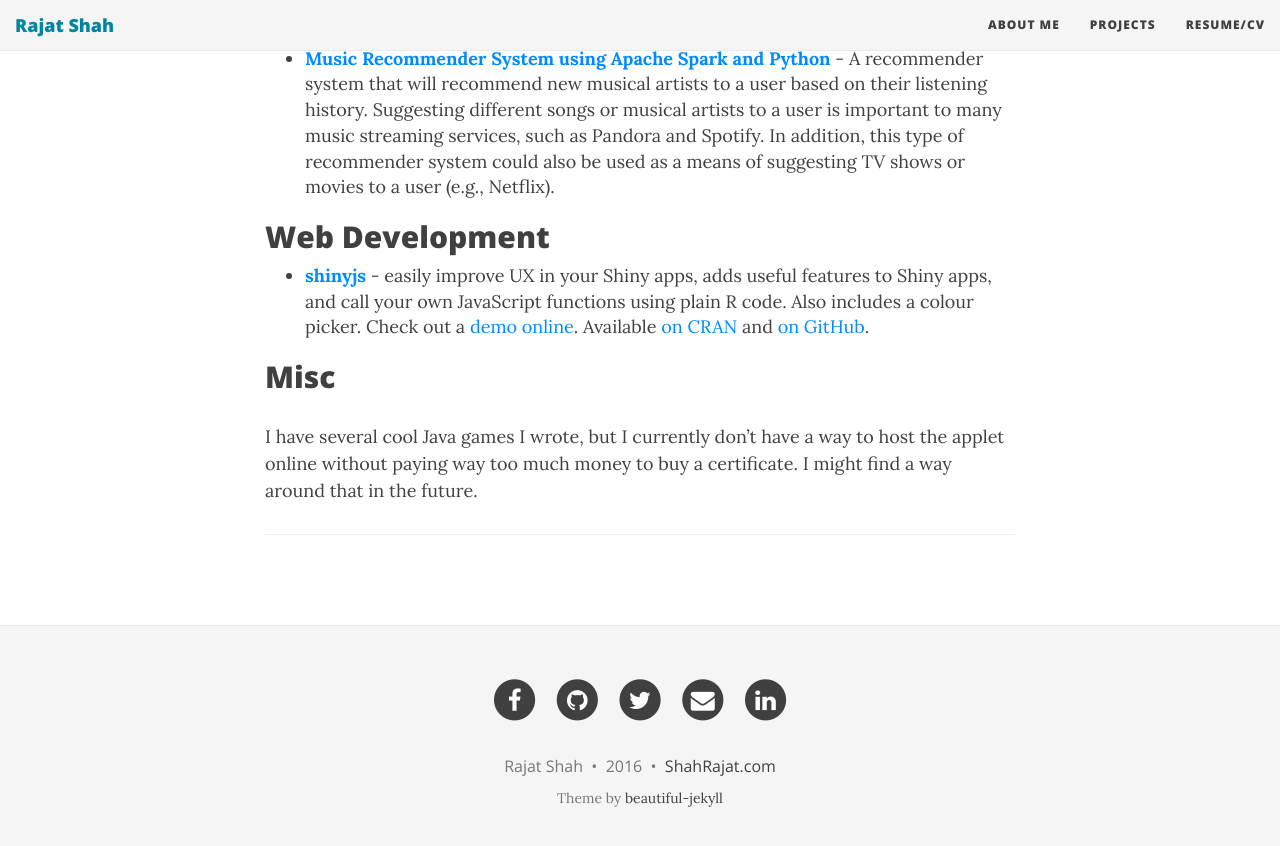
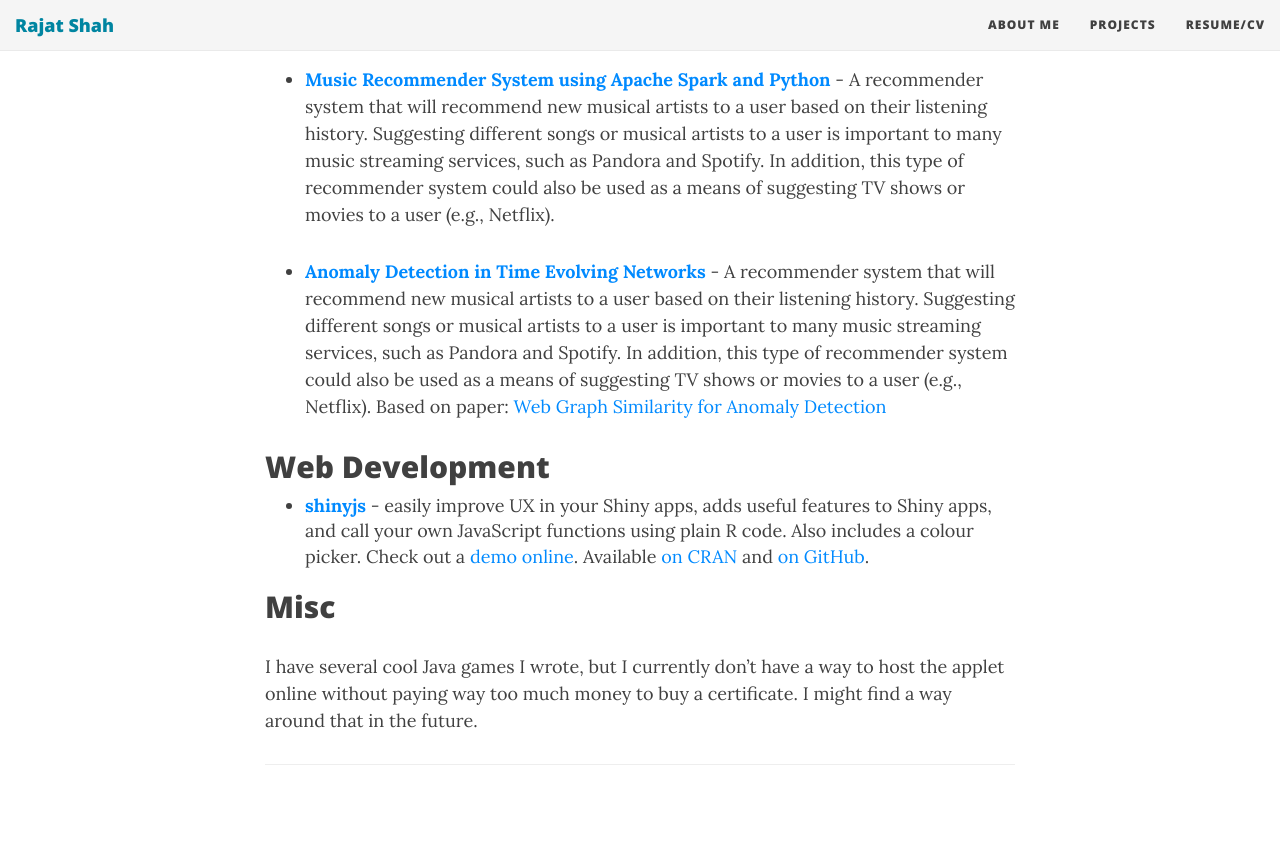
Before and after one commit to shahrajat/shahrajat.github.io, a Jekyll site: the page built from projects.md, in a window 1280 px wide and 900 px high, scrolled down 434 px. Shown: the top 846 px of the window. Built offline with Jekyll 4.4.1, drawn with Linux system fonts in a browser that asks for light colours; nearby versions of some CDN libraries; comment, search, counter and statistics services are not loaded.

Commit message:
Updated projects.md

```diff
--- a/projects.md
+++ b/projects.md
@@ -14,6 +14,9 @@ A collection of projects in have done either in my free time or during Masters a
 
 -  **[Music Recommender System using Apache Spark and Python](https://github.com/shahrajat/Data-Science/tree/master/music-recommender)** - A recommender system that will recommend new musical artists to a user based on their listening history. Suggesting different songs or musical artists to a user is important to many music streaming services, such as Pandora and Spotify. In addition, this type of recommender system could also be used as a means of suggesting TV shows or movies to a user (e.g., Netflix).
 
+-  **[Anomaly Detection in Time Evolving Networks](https://github.com/shahrajat/Data-Science/tree/master/music-recommender)** - A recommender system that will recommend new musical artists to a user based on their listening history. Suggesting different songs or musical artists to a user is important to many music streaming services, such as Pandora and Spotify. In addition, this type of recommender system could also be used as a means of suggesting TV shows or movies to a user (e.g., Netflix).
+Based on paper: [Web Graph Similarity for Anomaly Detection](http://ilpubs.stanford.edu:8090/836/2/webgraph_similarity.pdf)
+
 ## Web Development
 
 - **[shinyjs](https://github.com/daattali/shinyjs)** -  easily improve UX in your Shiny apps, adds useful features to Shiny apps, and call your own JavaScript functions using plain R code.  Also includes a colour picker.  Check out a [demo online](http://daattali.com/shiny/shinyjs-demo/). Available [on CRAN](https://cran.r-project.org/package=shinyjs) and [on GitHub](https://github.com/daattali/shinyjs).
```
